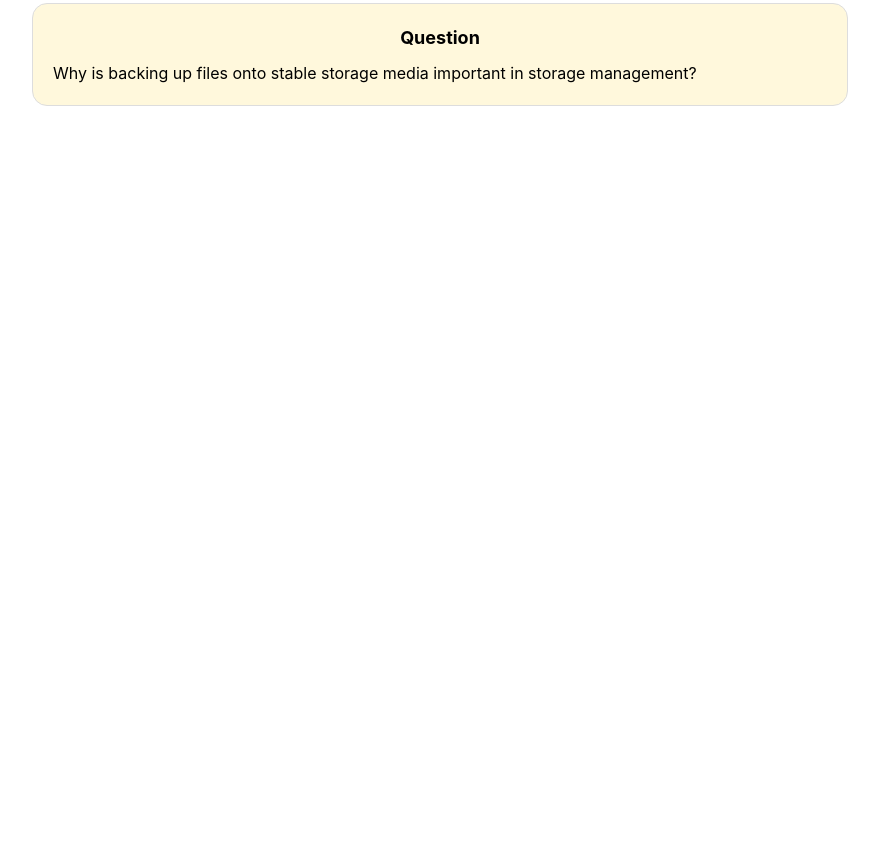
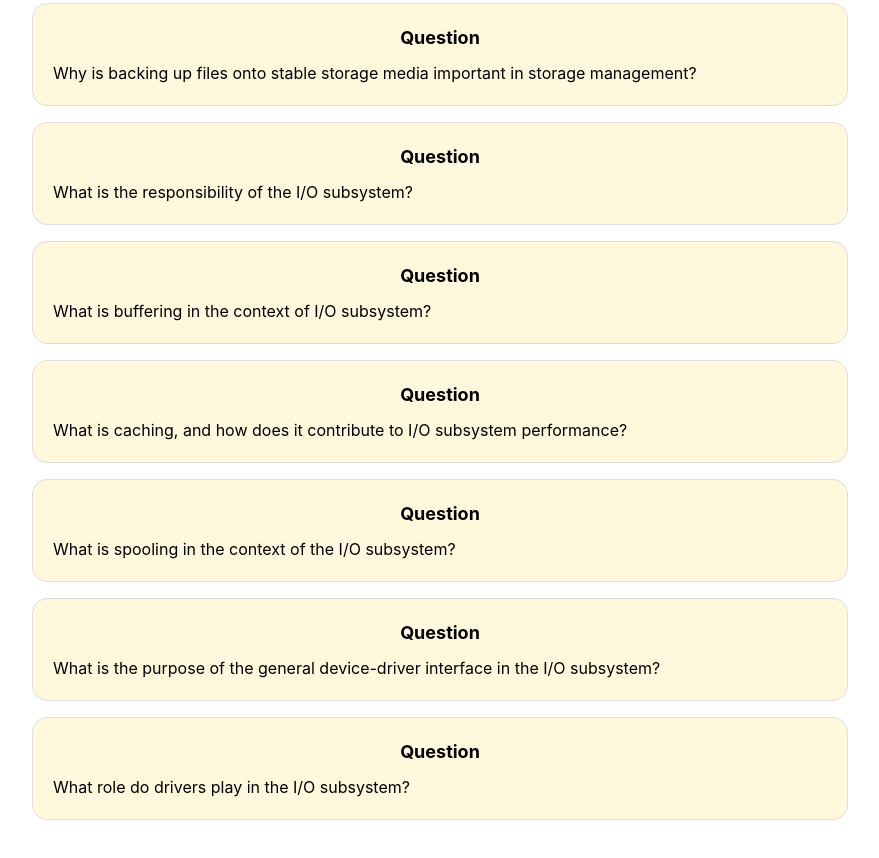
Before and after one commit to KhangBBBB/ultimate-review, a Svelte app: page / in a window 1280 px wide. Shown: the part 2680-3538 px from the top of the page, without its empty margins (200-1079 px from the left). Before the commit the page ends 2834 px from the top, so only its background shows below. Built offline with nearby package versions, Linux system fonts and the light colour scheme.

Commit message:
Add more flashcards

```diff
--- a/src/data.ts
+++ b/src/data.ts
@@ -97,6 +97,31 @@ export const topics: models.Topic[] = [
                 question: "Why is backing up files onto stable storage media important in storage management?",
                 answer: "Backing up files onto stable (non-volatile) storage media is crucial for data preservation and recovery. It ensures that important data is stored redundantly and can be retrieved in case of system failures or data loss."
             },
+            // I/O Subsystems.
+            {
+                question: "What is the responsibility of the I/O subsystem?",
+                answer: "1. Memory management of I/O, including buffering (storing data temporarily during transfer), caching (storing parts of data in faster storage for performance), and spooling (overlapping output of one job with input of other jobs)\n2. Providing a general device-driver interface\n3. Managing drivers for specific hardware devices"
+            },
+            {
+                question: "What is buffering in the context of I/O subsystem?",
+                answer: "Buffering in the I/O subsystem involves temporarily storing data while it is being transferred. This helps in managing and optimizing the flow of data between the CPU and I/O devices."
+            },
+            {
+                question: "What is caching, and how does it contribute to I/O subsystem performance?",
+                answer: "Caching in the I/O subsystem involves storing parts of data in faster storage for performance. It enhances speed by allowing frequently accessed data to be retrieved quickly from the cache rather than the slower main memory or external storage."
+            },
+            {
+                question: "What is spooling in the context of the I/O subsystem?",
+                answer: "Spooling in the I/O subsystem refers to the overlapping of the output of one job with the input of other jobs. This helps in improving overall system efficiency and resource utilization."
+            },
+            {
+                question: "What is the purpose of the general device-driver interface in the I/O subsystem?",
+                answer: "The general device-driver interface in the I/O subsystem provides a standardized way for the operating system to interact with various hardware devices. It abstracts the details of specific device drivers, allowing the OS to support a variety of devices seamlessly."
+            },
+            {
+                question: "What role do drivers play in the I/O subsystem?",
+                answer: "Drivers in the I/O subsystem are responsible for specific hardware devices. They facilitate communication between the operating system and the hardware, ensuring proper functioning and interaction with the devices."
+            },
         ],
     },
     {
```
Also changed, not shown: 1 other file (tests, documents, lock files or other folders).
